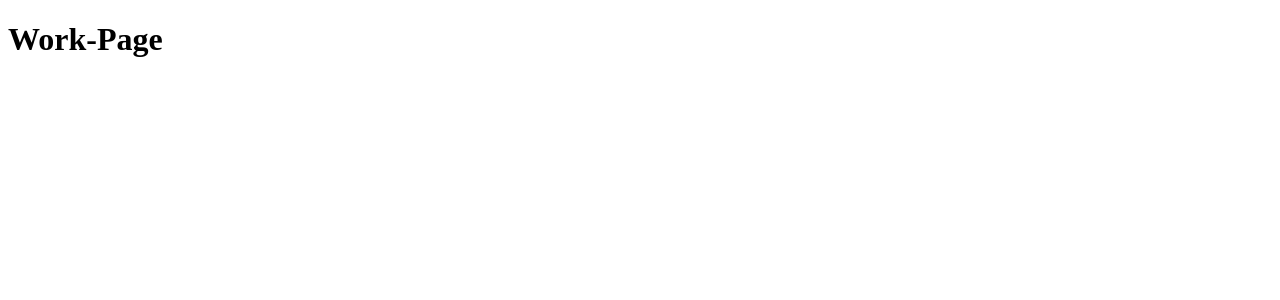
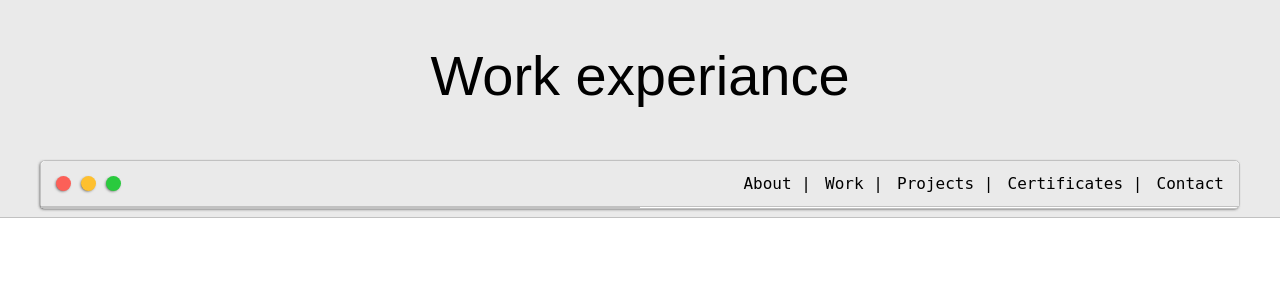
Before and after one commit to mayuras7685/portfoliov2, a Flask app: page /work in a window 1280 px wide. Before the commit the part shown is almost empty. Shown: the top 300 px of the page. Run offline with Flask 2, Linux system fonts and the light colour scheme; some libraries are stand-ins or nearby versions.

Commit message:
work exp. added

```diff
--- a/templates/work.html
+++ b/templates/work.html
@@ -4,9 +4,70 @@
     <meta charset="UTF-8" />
     <meta http-equiv="X-UA-Compatible" content="IE=edge" />
     <meta name="viewport" content="width=device-width, initial-scale=1.0" />
+
+    <!--Styling-->
+    <link rel="preconnect" href="https://fonts.googleapis.com" />
+    <link rel="preconnect" href="https://fonts.gstatic.com" crossorigin />
+    <link
+      href="https://fonts.googleapis.com/css2?family=Poppins:wght@300;400;500;600;700&display=swap"
+      rel="stylesheet"
+    />
+    <link
+      href="https://cdn.jsdelivr.net/npm/bootstrap@5.2.1/dist/css/bootstrap.min.css"
+      rel="stylesheet"
+      integrity="sha384-iYQeCzEYFbKjA/T2uDLTpkwGzCiq6soy8tYaI1GyVh/UjpbCx/TYkiZhlZB6+fzT"
+      crossorigin="anonymous"
+    />
+
+    <script
+      src="https://kit.fontawesome.com/97bbef3340.js"
+      crossorigin="anonymous"
+    ></script>
+    <link rel="stylesheet" href="../static/styles/default.css" />
+    <!-- <link
+      rel="stylesheet"
+      type="text/css"
+      href="../static/styles/default.css"
+    /> -->
     <title>Work</title>
   </head>
   <body>
-    <h1>Work-Page</h1>
+    <section class="s1">
+      <div class="main-container">
+        <div class="greeting-wrapper">
+          <h1>Work experiance</h1>
+        </div>
+
+    <div class="intro-wrapper">
+      <div class="nav-wrapper">
+        <!-- Link around dots-wrapper added after tutorial video -->
+        <a href="{{url_for('home')}}">
+          <div class="dots-wrapper">
+            <div id="dot-1" class="browser-dot"></div>
+            <div id="dot-2" class="browser-dot"></div>
+            <div id="dot-3" class="browser-dot"></div>
+          </div>
+        </a>
+
+        <ul id="navigation">
+          <li><a href="{{url_for('about')}}">About |</a></li>
+          <li><a href="{{url_for('work')}}">Work |</a></li>
+          <li><a href="{{url_for('projects')}}">Projects |</a></li>
+          <li><a href="{{url_for('certi')}}">Certificates |</a></li>
+          <li><a href="{{url_for('contact')}}">Contact</a></li>
+        </ul>
+      </div>
+
+      <section class="s1">
+        <div class="main-container"></div>
+      </div>
+    </section>
+
+          <script src="../static/js/mains.js"></script>
+    <script
+      src="https://cdn.jsdelivr.net/npm/bootstrap@5.2.1/dist/js/bootstrap.bundle.min.js"
+      integrity="sha384-u1OknCvxWvY5kfmNBILK2hRnQC3Pr17a+RTT6rIHI7NnikvbZlHgTPOOmMi466C8"
+      crossorigin="anonymous"
+    ></script>
   </body>
 </html>
```
